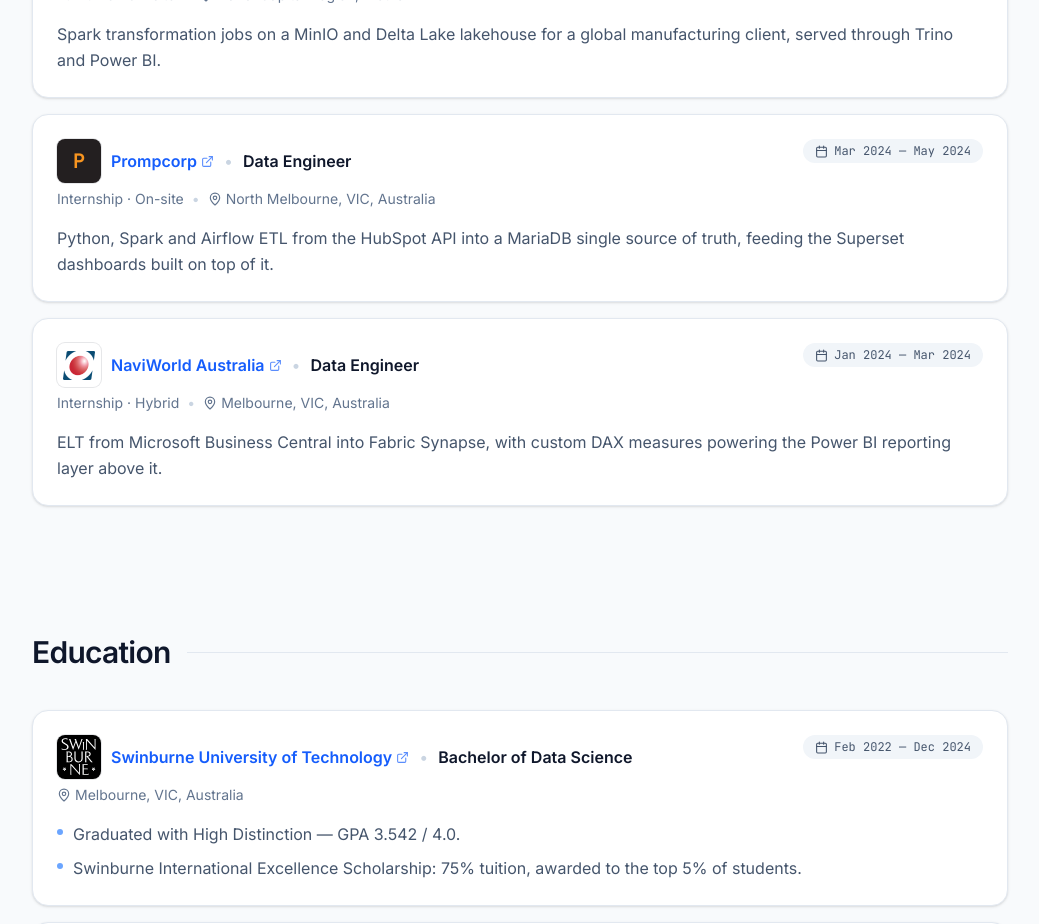
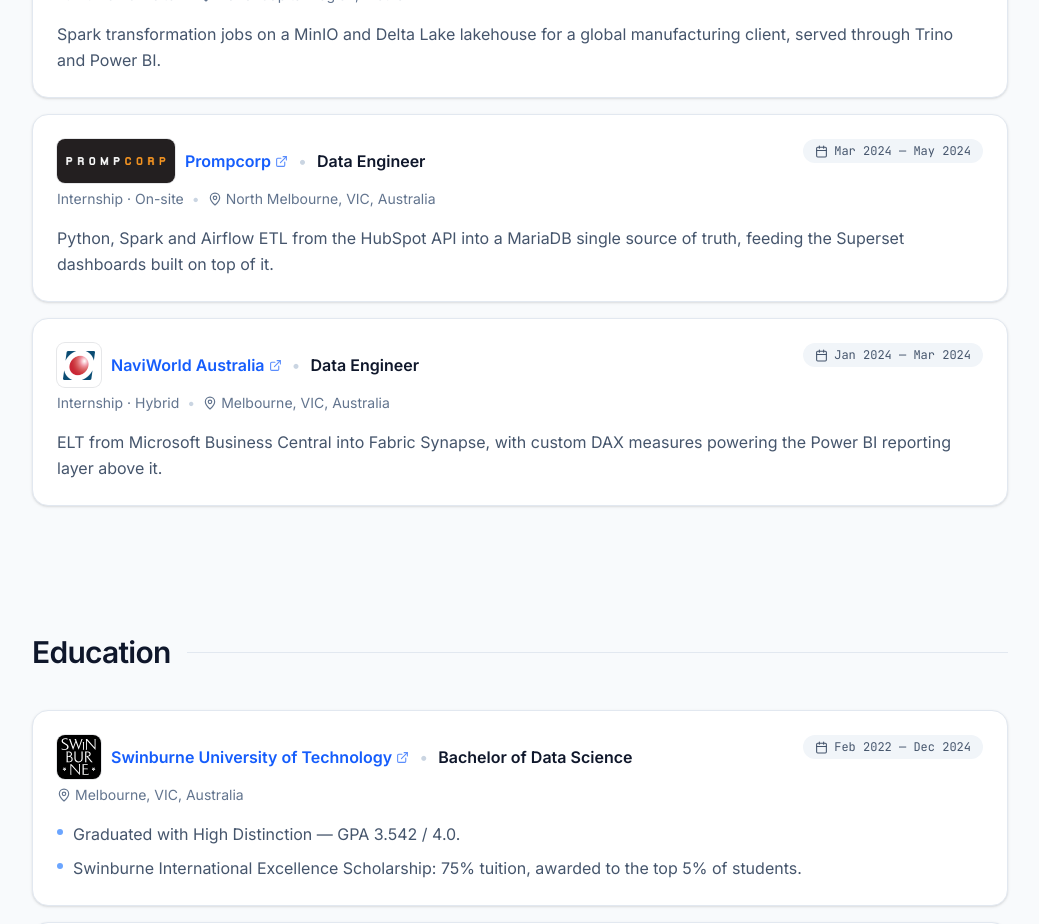
Before and after one commit to TungNamNguyen/personal-portfolio, a React (Vite) app: page / in a window 1280 px wide. Shown: the part 1680-2604 px from the top of the page, without its empty margins (120-1159 px from the left). Built offline with nearby package versions, Linux system fonts and the light colour scheme.

Commit message:
Use full Prompcorp wordmark instead of P monogram

```diff
--- a/src/components/TimelineSection.tsx
+++ b/src/components/TimelineSection.tsx
@@ -19,10 +19,11 @@
    */
   logoFill?: boolean;
   /**
-   * Fallback for brands whose only mark is a wide wordmark — those shrink to
-   * unreadable at 40px. Rendered in the site's own font from the brand palette.
+   * True for brands whose only mark is a wide wordmark. Squaring those crushes
+   * the lettering, so the tile keeps its natural ratio and grows sideways
+   * instead — the artwork must already carry its own ground.
    */
-  monogram?: { label: string; bg: string; fg: string };
+  logoWide?: boolean;
   /** Employment type and work mode, e.g. "Full-time · On-site". */
   meta?: string;
   location: string;
@@ -70,28 +71,19 @@
                     vanish on the dark card, so they keep a white ground in both
                     themes. Opaque tiles already carry their own.
                   */}
-                  {entry.monogram ? (
-                    <span
-                      aria-hidden="true"
-                      style={{
-                        backgroundColor: entry.monogram.bg,
-                        color: entry.monogram.fg
-                      }}
-                      className="flex h-11 w-11 shrink-0 items-center justify-center rounded-lg font-mono text-xl font-bold ring-1 ring-slate-900/10 dark:ring-white/15"
-                    >
-                      {entry.monogram.label}
-                    </span>
-                  ) : entry.logo ? (
+                  {entry.logo ? (
                     <img
                       src={entry.logo}
                       alt=""
-                      width={44}
+                      width={entry.logoWide ? 118 : 44}
                       height={44}
                       loading="lazy"
-                      className={`h-11 w-11 shrink-0 rounded-lg ring-1 ring-slate-900/10 dark:ring-white/15 ${
-                        entry.logoFill
-                          ? "object-cover"
-                          : "bg-white object-contain p-1.5"
+                      className={`h-11 shrink-0 rounded-lg ring-1 ring-slate-900/10 dark:ring-white/15 ${
+                        entry.logoWide
+                          ? "w-auto object-contain"
+                          : entry.logoFill
+                            ? "w-11 object-cover"
+                            : "w-11 bg-white object-contain p-1.5"
                       }`}
                     />
                   ) : (
--- a/src/constants.tsx
+++ b/src/constants.tsx
@@ -154,9 +154,10 @@
   {
     title: "Data Engineer",
     subtitle: "Prompcorp",
-    // Prompcorp's only mark is a 2.69:1 wordmark with no symbol; brand palette
-    // sampled from their own logo.
-    monogram: { label: "P", bg: "#231F20", fg: "#F89520" },
+    // Prompcorp has no symbol, only a 2.69:1 wordmark on their brand dark. Kept
+    // at that ratio because squaring it drops the lettering to 3.5px tall.
+    logo: "/icons/prompcorp.png",
+    logoWide: true,
     url: "https://www.prompcorp.com.au",
     meta: "Internship \u00b7 On-site",
     location: "North Melbourne, VIC, Australia",
```
Also changed, not shown: public/icons/prompcorp.png (added).
